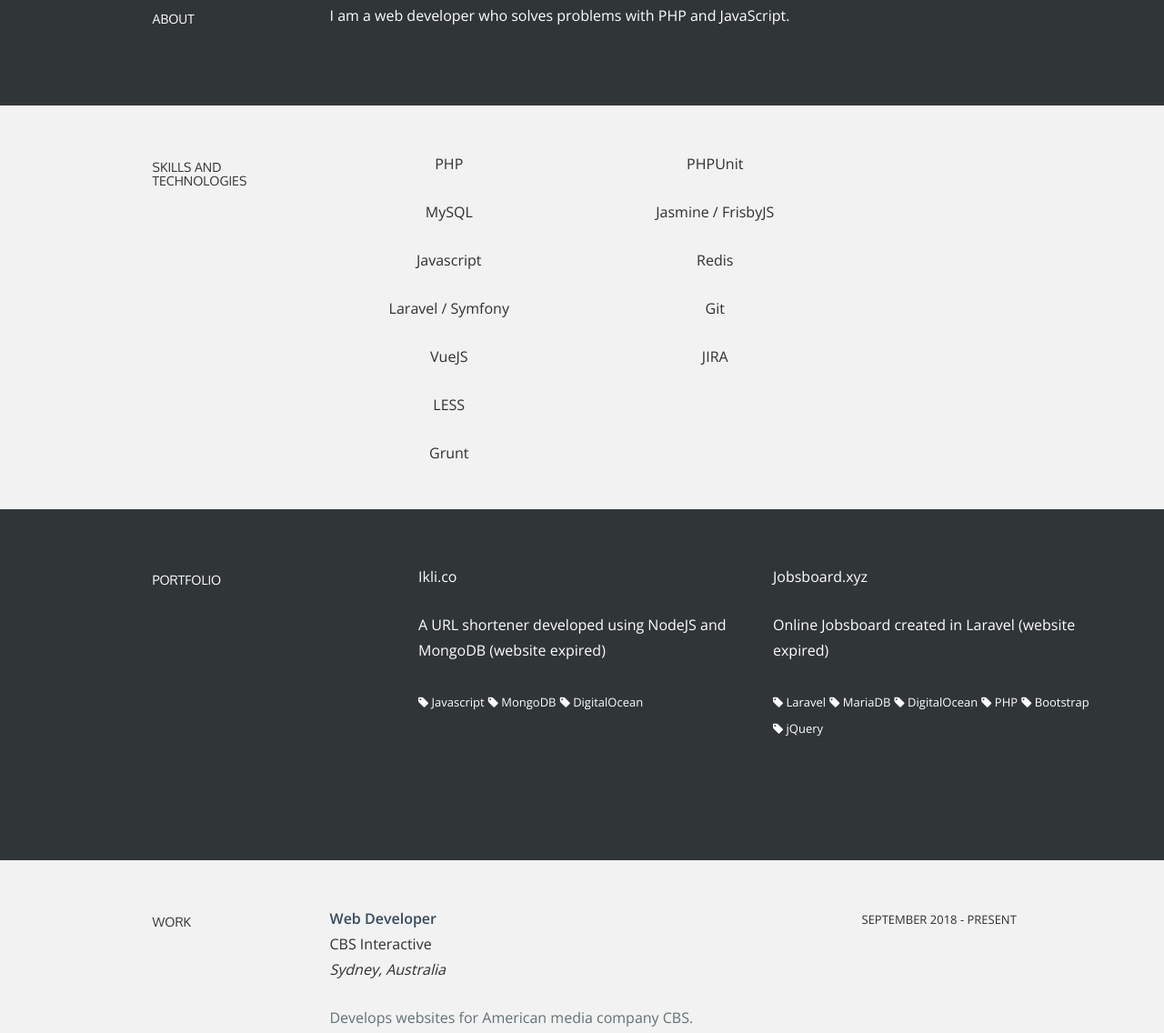
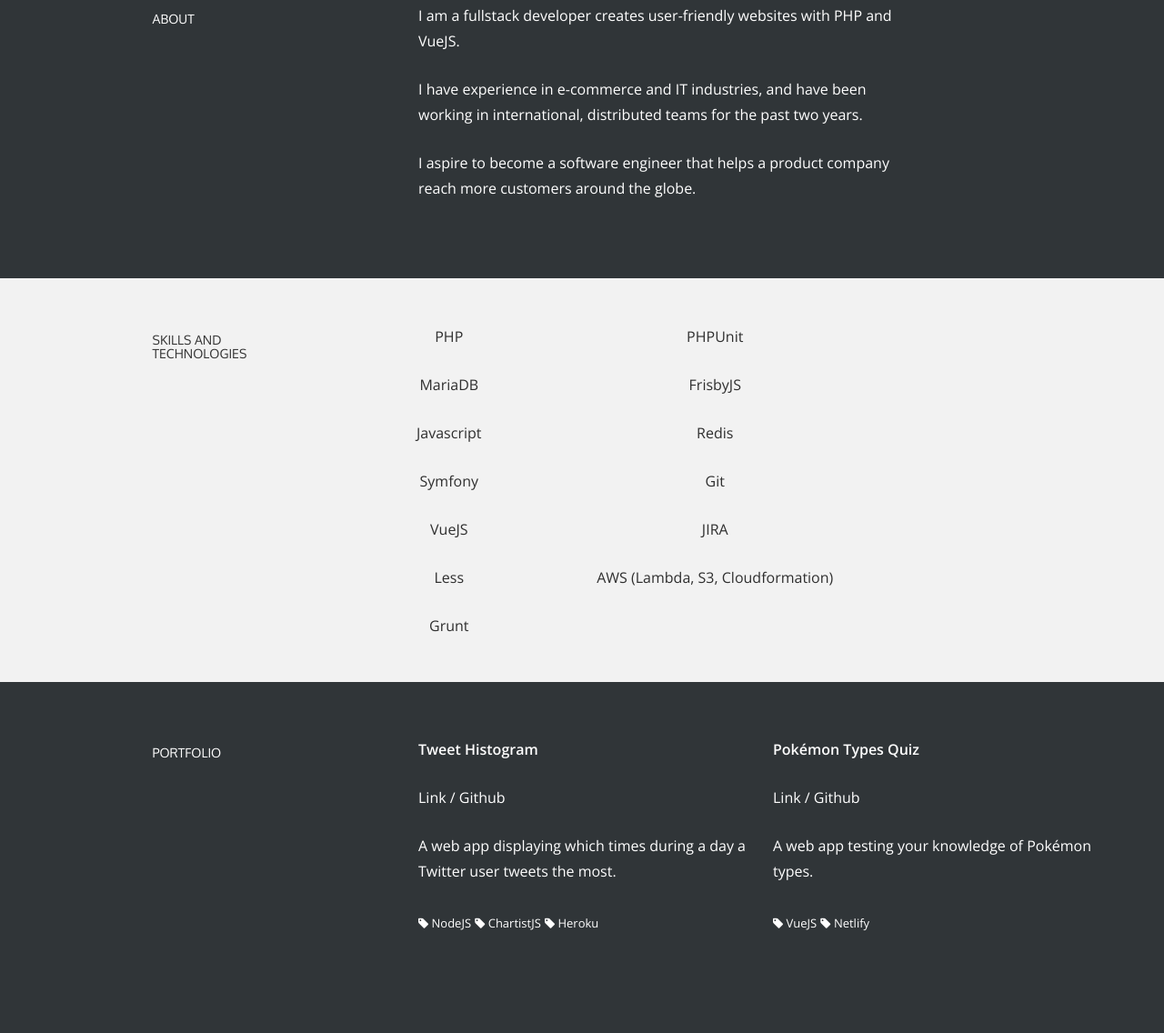
Before and after one commit to norvinyecla/norvinyecla.github.io, a plain HTML site: page index.html in a window 1280 px wide. Shown: the part 607-1743 px from the top of the page at 91% size. Drawn offline with nearby package versions, Linux system fonts and the light colour scheme.

Commit message:
Update job descriptions and portfolio links

```diff
--- a/index.html
+++ b/index.html
@@ -7,7 +7,7 @@
     <meta name="author" content="Norvin Yecla">
     <meta name="google-site-verification" content="grJHTSomEsd0XR-xySfxIGvs0LCs6lHjS_OmnslU8yc" />
 
-    <title>Norvin Yecla - Web Developer</title>
+    <title>Norvin Yecla - Fullstack Developer</title>
 
     <!-- Bootstrap core CSS -->
     <link href="assets/css/bootstrap.css" rel="stylesheet">
@@ -32,7 +32,7 @@
 					<div class="col-lg-12">
 						<img id="profile" src="assets/img/profile.jpg" />
 						<h1>Norvin Yecla</h1>
-						<h3>Web Developer | ngydev[at]outlook.com</h3>
+						<h3>Fullstack Developer | ngydev[at]outlook.com</h3>
 					</div><!--/.col-lg-12 -->
 				</div><!--/.row -->
 			</div><!--/.container -->
@@ -48,8 +48,15 @@
 				<div class="col-lg-2 col-lg-offset-1">
 					<h5>ABOUT</h5>
 				</div>
-				<div class="col-lg-6">
-					<p>I am a web developer who solves problems with PHP and JavaScript.
+				<div class="col-lg-6 col-lg-offset-1">
+					<p>
+						I am a fullstack developer creates user-friendly websites with PHP and VueJS.
+					</p>
+					<p>
+						I have experience in e-commerce and IT industries, and have been working in international, distributed teams for the past two years.
+					</p>
+					<p>
+						I aspire to become a software engineer that helps a product company reach more customers around the globe.
 					</p>
 				</div>
 			</div><!--/.row -->
@@ -58,7 +65,6 @@
 
 	<section id="work" name="work"></section>
 	<!--SKILLS DESCRIPTION -->
-	<!-- <div id="skillswrap"> -->
 	<div class="container desc">
 		<div class="row">
 				<div class="col-lg-2 col-lg-offset-1">
@@ -66,24 +72,24 @@
 				</div>
 				<div class="col-lg-3 centered">
 					<p>PHP</p>
-						<p>MySQL</p>
+					<p>MariaDB</p>
 					<p>Javascript</p>
-						<p>Laravel / Symfony</p>
+					<p>Symfony</p>
 					<p>VueJS</p>
-						<p>LESS</p>
+					<p>Less</p>
 					<p>Grunt</p>
 				</div>
 				<div class="col-lg-3 centered">
 					<p>PHPUnit</p>
-						<p>Jasmine / FrisbyJS</p>
+					<p>FrisbyJS</p>
 					<p>Redis</p>
 					<p>Git</p>
 					<p>JIRA</p>
+					<p>AWS (Lambda, S3, Cloudformation)</p>
 				</div>
 		</div><!--/.row -->
 		<br>
 	</div><!--/.container -->
-	<!--/div><!--/ #skillswrap -->
 
 	<!--PORTFOLIO DESCRIPTION -->
 	<div id="portfoliowrap">
@@ -93,26 +99,31 @@
 						<h5>PORTFOLIO</h5>
 					</div>
 					<div class="col-lg-4">
-						<p><a href="http://www.ikli.co">Ikli.co</a></p>
+						<p><strong>Tweet Histogram</strong></p>
 						<p>
-							<more>A URL shortener developed using NodeJS and MongoDB (website expired)<br/><br/>
-								<sm><i class="icon-tag"></i> Javascript</sm>
-								<sm><i class="icon-tag"></i> MongoDB</sm>
-								<sm><i class="icon-tag"></i> DigitalOcean</sm>
+							<a href="https://safe-beach-59717.herokuapp.com/">Link</a> /
+							<a href="https://github.com/norvinyecla/twitter-histogram">Github</a>
+						</p>
+						<p>
+							<more>A web app displaying which times during a day a Twitter user tweets the most.<br/><br/>
+								<sm><i class="icon-tag"></i> NodeJS</sm>
+								<sm><i class="icon-tag"></i> ChartistJS</sm>
+								<sm><i class="icon-tag"></i> Heroku</sm>
 							</more>
 						</p>
 					</div>
 
 					<div class="col-lg-4">
-						<p><a href="http://jobsboard.xyz">Jobsboard.xyz</a></p>
+						<p><strong>Pokémon Types Quiz</strong></p>
 						<p>
-							<more>Online Jobsboard created in Laravel (website expired)<br/><br/>
-								<sm><i class="icon-tag"></i> Laravel</sm>
-								<sm><i class="icon-tag"></i> MariaDB</sm>
-								<sm><i class="icon-tag"></i> DigitalOcean</sm>
-								<sm><i class="icon-tag"></i> PHP</sm>
-								<sm><i class="icon-tag"></i> Bootstrap</sm>
-								<sm><i class="icon-tag"></i> jQuery</sm>
+							<a href="https://romantic-jepsen-3d786e.netlify.com/">Link</a> /
+							<a href="https://github.com/norvinyecla/types-quiz">Github</a>
+						</p>
+						<p><a href=""></a></p>
+						<p>
+							<more>A web app testing your knowledge of Pokémon types.<br/><br/>
+								<sm><i class="icon-tag"></i> VueJS</sm>
+								<sm><i class="icon-tag"></i> Netlify</sm>
 							</more>
 						</p>
 					</div>
@@ -135,7 +146,7 @@
 					<p><t>Web Developer</t><br/>
 						CBS Interactive <br/><em>Sydney, Australia</em><br/>
 					</p>
-					<p><more>Develops websites for American media company CBS.</more></p>
+					<p><more>Developed both backed and frontend features for rebuilds of websites catering to different types of sport.</more></p>
 				</div>
 				<div class="col-lg-3">
 					<p><sm>SEPTEMBER 2018 - PRESENT</sm></p>
@@ -144,7 +155,7 @@
 					<p><t>Web Developer</t><br/>
 						Eastvantage <br/><em>Taguig, Philippines</em><br/>
 					</p>
-					<p><more>Designs, creates, tests, maintains and documents features for an Australian e-commerce website.</more></p>
+					<p><more>Developed, tested and assisted in designing features for a Sydney-based e-commerce site.</more></p>
 				</div>
 				<div class="col-lg-3">
 					<p><sm>MAY 2017 - JUNE 2018</sm></p>
@@ -153,7 +164,7 @@
 					<p><t>Web Developer</t><br/>
 						Simplexinternet Philippines <br/><em>Pasig, Philippines</em><br/>
 					</p>
-					<p><more>Developed website plugin prototypes using an in-house PHP MVC framework, using Redis and MySQL as backends.</more></p>
+					<p><more>Developed and tested widgets for a Seoul-based e-commerce platform.</more></p>
 				</div>
 				<div class="col-lg-3">
 					<p><sm>OCTOBER 2016 - MARCH 2017</sm></p>
@@ -162,7 +173,7 @@
 					<p><t>Software Development Engineer</t><br/>
 						GlyphStudios Inc <br/><em>Pasig, Philippines</em><br/>
 					</p>
-					<p><more>Created content management systems, SMS and voice services for the company using PHP.</more></p>
+					<p><more>Designed, developed and tested services for Philippine telecommunication companies.</more></p>
 				</div>
 				<div class="col-lg-3">
 					<p><sm>MAY 2013 - JUNE 2016</sm></p>
@@ -171,7 +182,7 @@
 					<p><t>Intern</t><br/>
 						Cyscorpions Inc <br/><em>Pasig, Philippines</em><br/>
 					</p>
-					<p><more>Developed a video recording and location finding components for an Android app.</more></p>
+					<p><more>Developed and tested several modules for an Android app.</more></p>
 				</div>
 				<div class="col-lg-3">
 					<p><sm>APRIL 2012 - MAY 2012</sm></p>
@@ -193,7 +204,7 @@
 					</p>
 				</div>
 				<div class="col-lg-3">
-					<p><sm>JUNE 2009 - JANUARY 2015<sm><br/>
+					<p><sm>JANUARY 2015<sm><br/>
 					</p>
 				</div>
 		</div><!--/.row -->
@@ -205,7 +216,6 @@
 	<div id="footwrap">
 		<div class="container">
 			<div class="row">
-
 				<div class="col-lg-2 col-lg-offset-1">
 					<h5>CONTACT</h5>
 				</div>
```
Lines whose indentation alone changed are shown as unchanged.
